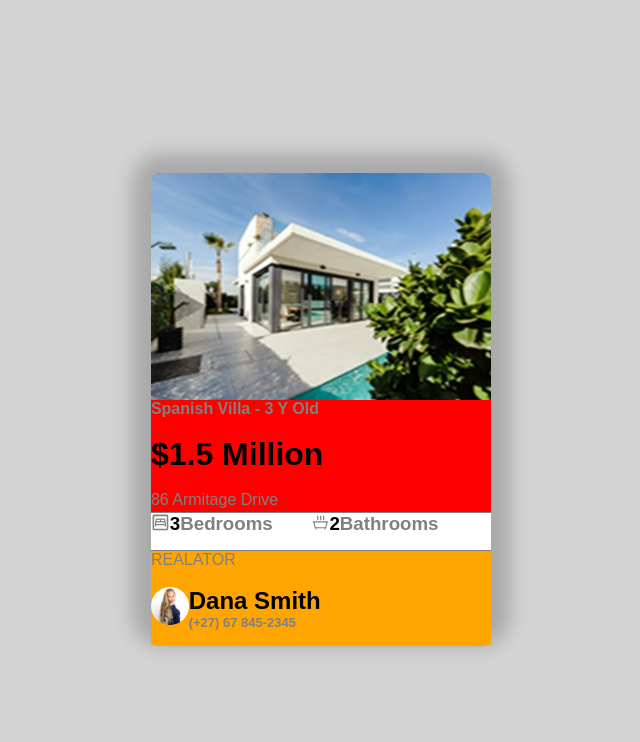
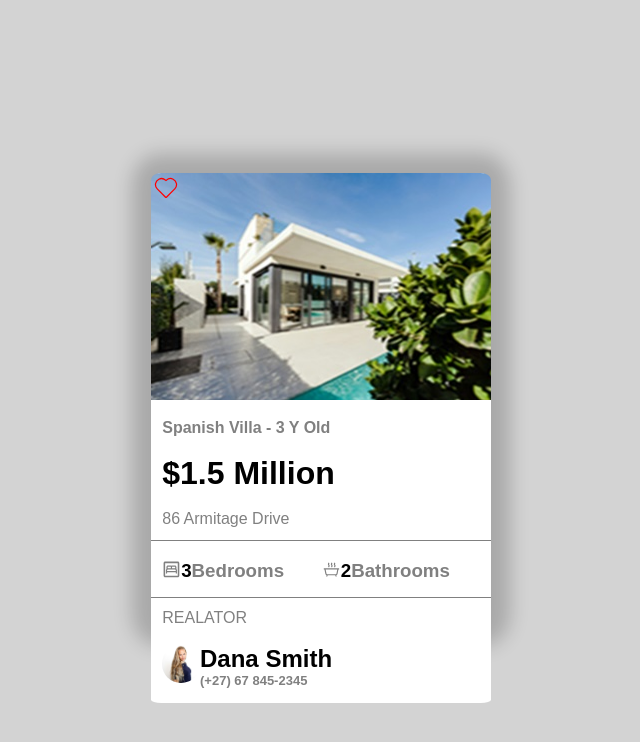
Before and after one commit to zibusisojnduna/my-card-example, a React (Vite) app: page / in a window 1280 px wide. Shown: the top 742 px of the page, without its empty margins (319-959 px from the left). Built offline with nearby package versions, Linux system fonts and the light colour scheme.

Commit message:
comitted

```diff
--- a/src/App.css
+++ b/src/App.css
@@ -9,7 +9,7 @@ body{
 }
 
 .div1{
-  background-color: red;
+  background-color: white;
   height: 12cm;
   width: 9cm;
   align-items: center;
@@ -21,15 +21,15 @@ body{
   margin: auto;
   border-radius: 3%;
   box-shadow: 0cm 0cm 0.5cm 0.5cm rgba(0, 0, 0, 0.2), 0cm 0cm 0cm 0cm rgba(0, 0, 0, 0.19);
+
 }
 
 .div2{
-  background-color: blue;
+ background-color: white;
   height: 6cm;
   width: 9cm;
   border-top-left-radius: 3%;
   border-top-right-radius: 3%;
-
 
 }
 
@@ -37,22 +37,30 @@ body{
   height: 3cm;
   width: 9cm;
   border-bottom: solid gray 0.01cm;
+  padding-bottom: 3.2cm;
+  padding-top: 0.5cm;
+  padding-left:0.3cm ;
 }
 
 .div4{
   background-color: white;
-  height: 1cm;
+  height: 1.5cm;
   width: 9cm;
   display: flex;
   border-bottom: solid gray 0.01cm;
+  padding-top: 0.5cm;
+  padding-left: 0.3cm;
 }
 
 .div5{
-  background-color: orange;
+background-color: white;
   height: 2.5cm;
   width: 9cm;
   border-bottom-left-radius: 3%;
   border-bottom-right-radius: 3%;
+  padding-top: 0.3cm;
+ padding-bottom: 2.5cm;
+ padding-left: 0.3cm;
 }
 
 #root{
--- a/src/components/like.jsx
+++ b/src/components/like.jsx
@@ -1,8 +1,30 @@
+import { useState } from "react";
 import { CiHeart } from "react-icons/ci";
 
+let iconColor = "red"
+
+
 function Icon(){
+const [isLiked, setisLiked] = useState(false)
+
+    function ChangeLike(){
+
+
+        if(isLiked){
+            setisLiked(false)
+            iconColor = "red"
+            console.log("Liked!")
+        }
+
+        if(!isLiked){
+            setisLiked(true)
+            iconColor = "white"
+            console.log("Unliked!")
+        }
+    }
+
     return(
-        <CiHeart id="heart" />
+        <CiHeart color={iconColor} size={30} onClick={ChangeLike} />
     )
 }
 export default Icon
--- a/src/components/main card.jsx
+++ b/src/components/main card.jsx
@@ -1,20 +1,28 @@
 import { MdOutlineBedroomParent } from "react-icons/md";
 import { LiaHotTubSolid } from "react-icons/lia";
+import { CiHeart } from "react-icons/ci";
+import Icon from "./like";
 
 function Div(){
 
+
     return(
         <div className="div1">
-            <div className='div2' style={{backgroundImage:`url(${require("../assets/house.jpg")})`}}></div>
+            <div className='div2' style={{backgroundImage:`url(${require("../assets/house.jpg")})`}}>
+                <Icon/>
+            </div>
+
             <div className='div3'>
                 <h4 style={{color:"gray"}}>Spanish Villa - 3 Y Old</h4><br></br>
                 <h1>$1.5 Million</h1><br></br>
                 <p style={{color:"gray"}}>86 Armitage Drive</p>
             </div>
+
             <div className='div4'>
             <MdOutlineBedroomParent id="bedroom"/><h3>3</h3><h3 style={{color:"gray"}}>Bedrooms</h3><br></br>
             <LiaHotTubSolid id="tub"/><h3>2</h3><h3 style={{color:"gray"}}>Bathrooms</h3>
             </div>
+
             <div className='div5'>
                 <p style={{color:"gray"}}>REALATOR</p><br></br>
                 <section className="info">
```
